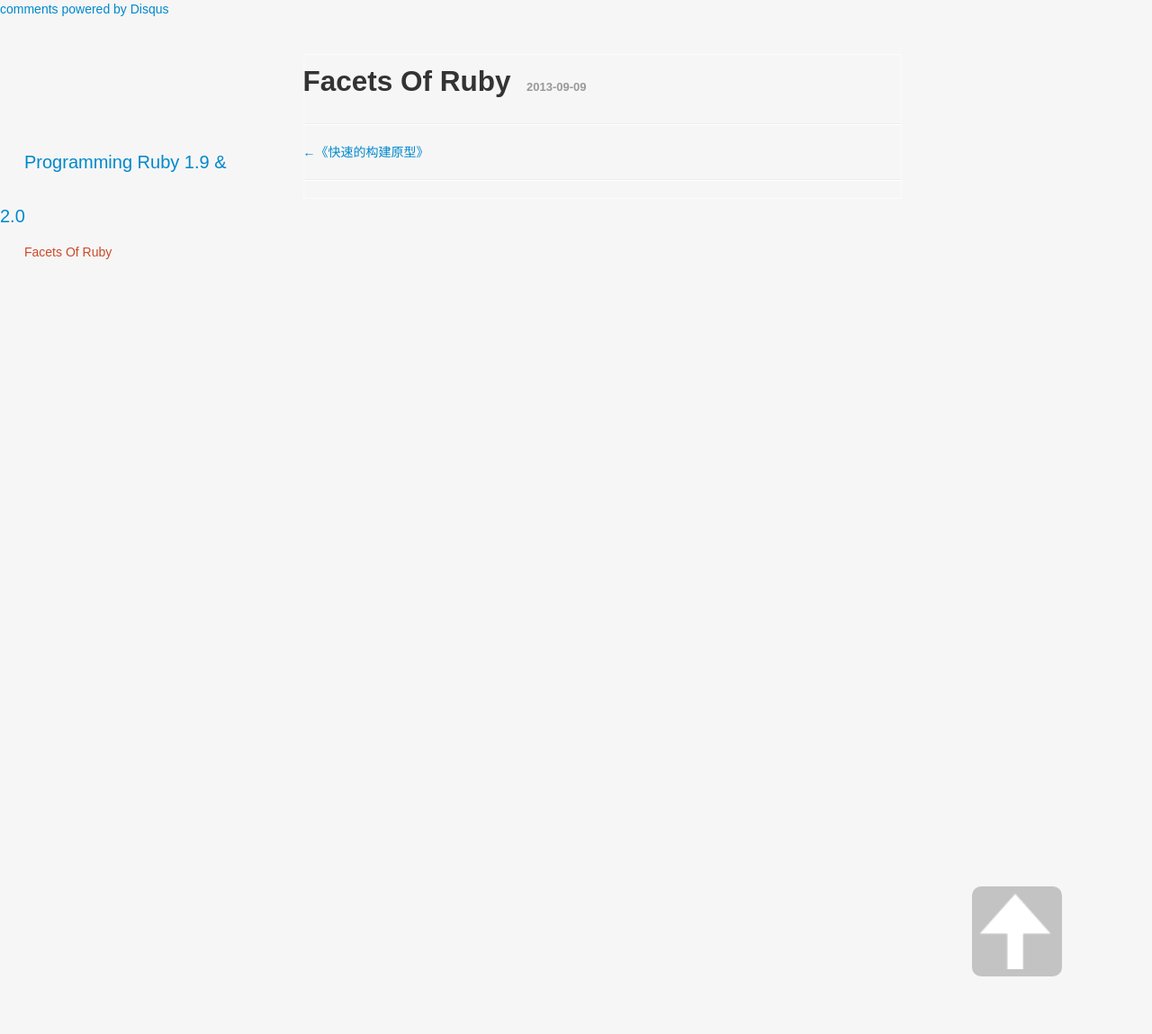
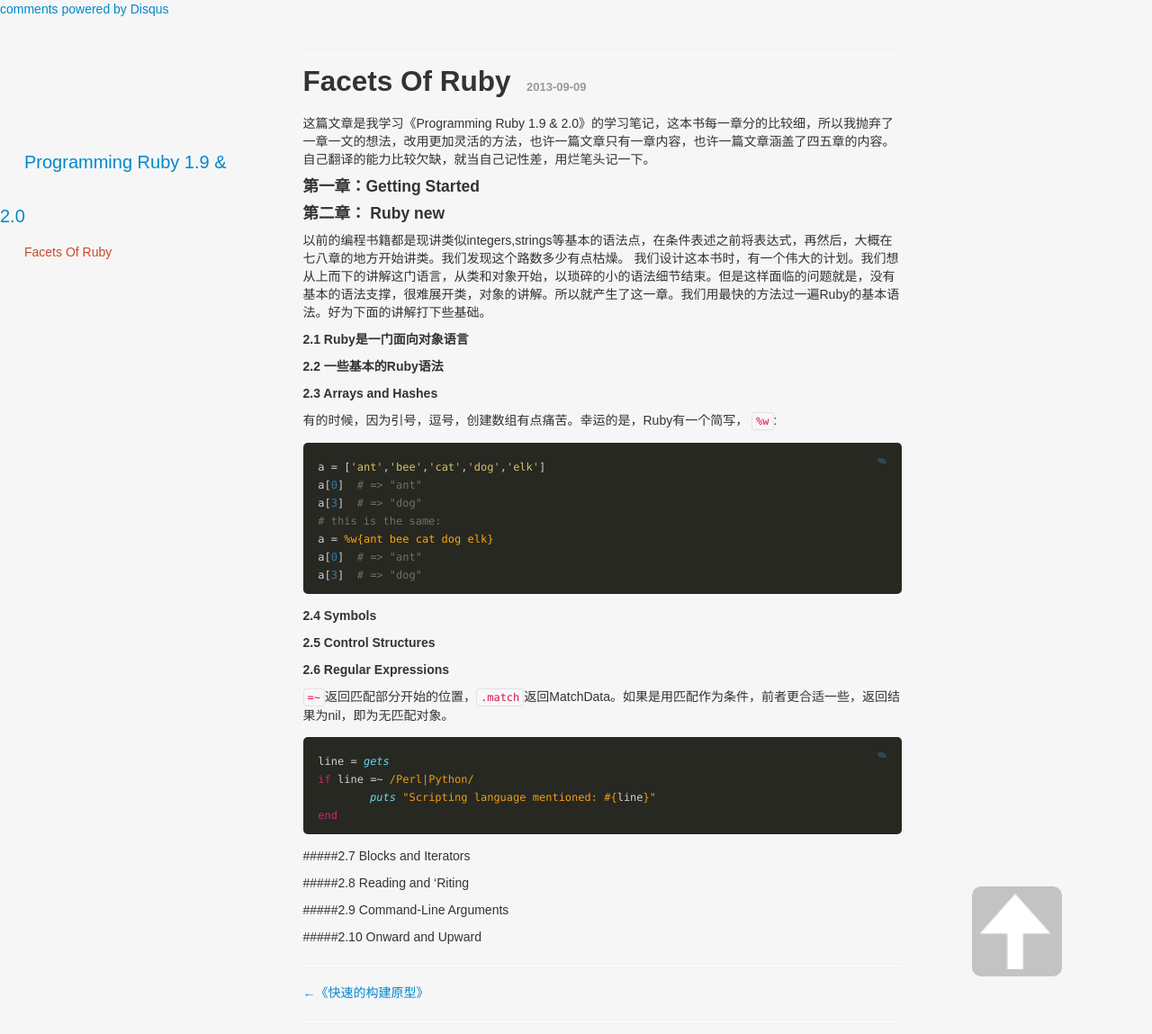
Before and after one commit to apprentice1988/apprentice1988.github.com, a Jekyll site: the page built from _posts/2013-09-09-Facets-of-Ruby.md, in a window 1280 px wide. Shown: the top 1149 px of the page at 90% size. Built offline with Jekyll 4.4.1, drawn with Linux system fonts in a browser that asks for light colours; Markdown is read by kramdown in place of the engine named in the settings; comment, search, counter and statistics services are not loaded.

Commit message:
new post

````diff
--- a/_posts/2013-09-09-Facets-of-Ruby.md
+++ b/_posts/2013-09-09-Facets-of-Ruby.md
@@ -2,3 +2,48 @@
 layout: post
 category: Programming Ruby 1.9 & 2.0
 ---
+这篇文章是我学习《Programming Ruby 1.9 & 2.0》的学习笔记，这本书每一章分的比较细，所以我抛弃了一章一文的想法，改用更加灵活的方法，也许一篇文章只有一章内容，也许一篇文章涵盖了四五章的内容。
+自己翻译的能力比较欠缺，就当自己记性差，用烂笔头记一下。
+
+####第一章：Getting Started
+
+####第二章： Ruby new
+以前的编程书籍都是现讲类似integers,strings等基本的语法点，在条件表述之前将表达式，再然后，大概在七八章的地方开始讲类。我们发现这个路数多少有点枯燥。
+我们设计这本书时，有一个伟大的计划。我们想从上而下的讲解这门语言，从类和对象开始，以琐碎的小的语法细节结束。但是这样面临的问题就是，没有基本的语法支撑，很难展开类，对象的讲解。所以就产生了这一章。我们用最快的方法过一遍Ruby的基本语法。好为下面的讲解打下些基础。
+
+#####2.1 Ruby是一门面向对象语言
+
+#####2.2 一些基本的Ruby语法
+
+#####2.3 Arrays and Hashes
+有的时候，因为引号，逗号，创建数组有点痛苦。幸运的是，Ruby有一个简写， `%w`:
+
+```ruby
+a = ['ant','bee','cat','dog','elk']
+a[0]  # => "ant"
+a[3]  # => "dog"
+# this is the same:
+a = %w{ant bee cat dog elk}
+a[0]  # => "ant"
+a[3]  # => "dog"
+```
+#####2.4 Symbols
+
+#####2.5 Control Structures
+
+#####2.6 Regular Expressions
+`=~`返回匹配部分开始的位置，`.match`返回MatchData。如果是用匹配作为条件，前者更合适一些，返回结果为nil，即为无匹配对象。
+
+```ruby
+line = gets
+if line =~ /Perl|Python/
+	puts "Scripting language mentioned: #{line}"
+end
+```
+ #####2.7 Blocks and Iterators
+
+ #####2.8 Reading and 'Riting
+
+ #####2.9 Command-Line Arguments
+
+ #####2.10 Onward and Upward
````
